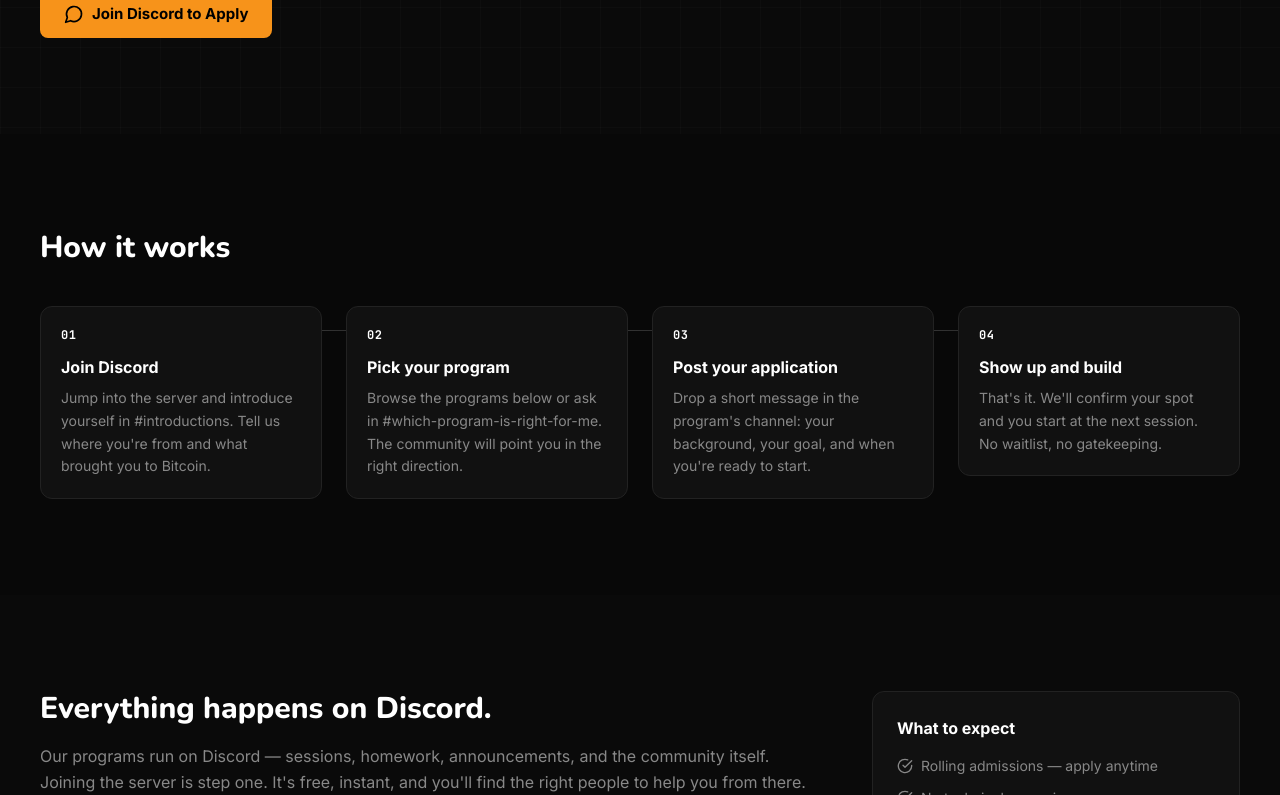
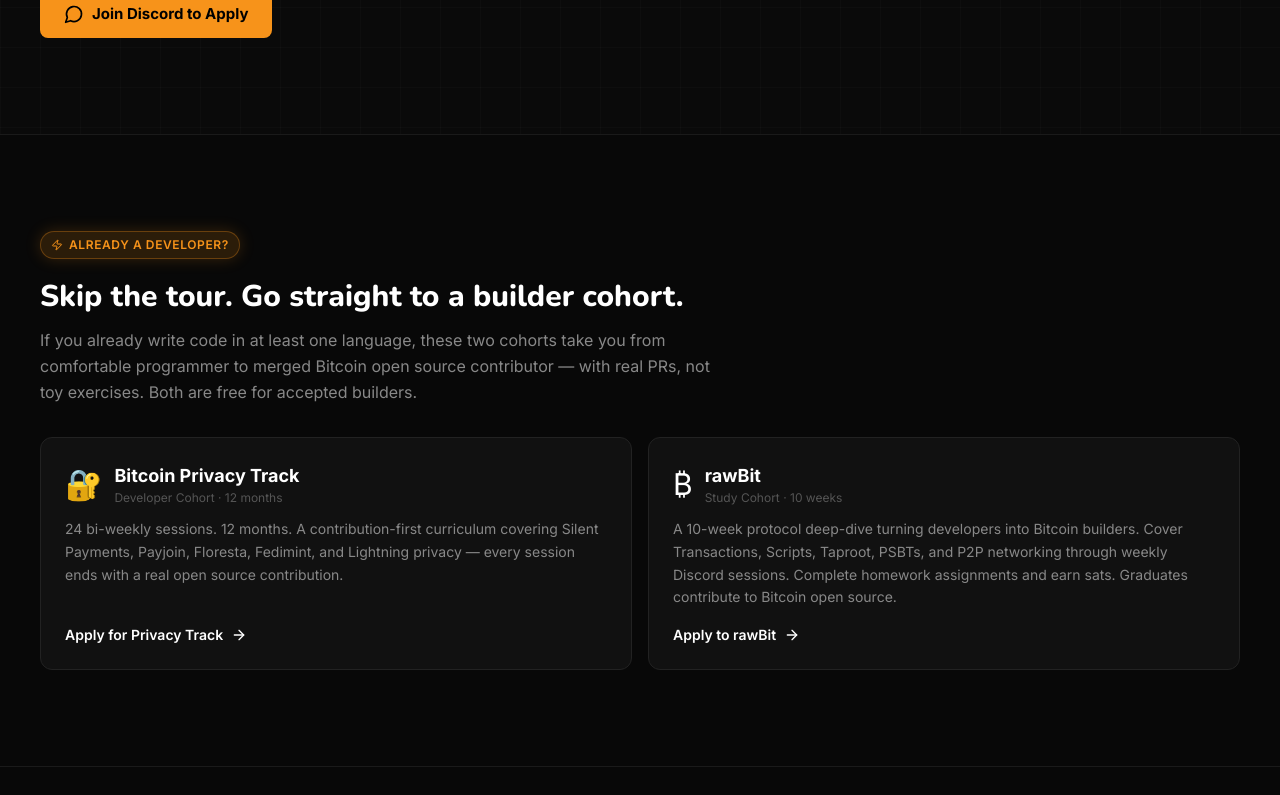
Before and after one commit to code-orange-dev/code-orange-website, a Next.js app: page /apply in a window 1280 px wide. Shown: the part 505-1300 px from the top of the page. Built offline with nearby package versions, Linux system fonts and the light colour scheme; no server answers.

Commit message:
Add Course/Breadcrumb schema, per-page OG metadata, dev fast-track on /apply

```diff
--- a/app/apply/page.tsx
+++ b/app/apply/page.tsx
@@ -6,6 +6,13 @@
 export const metadata: Metadata = {
   title: 'Apply',
   description: 'Apply to a Code Orange Dev School program. Join Discord, pick a program, show up and build.',
+  alternates: { canonical: '/apply' },
+  openGraph: {
+    type: 'website',
+    url: '/apply',
+    title: 'Apply to Code Orange Dev School',
+    description: 'Apply to a Code Orange Dev School program. Join Discord, pick a program, show up and build.',
+  },
 }
 
 const STEPS = [
@@ -63,6 +70,53 @@
               <MessageCircle className="w-5 h-5" />
               Join Discord to Apply
             </Link>
+          </div>
+        </div>
+      </section>
+
+      {/* Developer fast-track — clear path for experienced devs */}
+      <section className="section bg-[#080808] border-y border-[#1a1a1a]">
+        <div className="container-custom">
+          <div className="badge badge-orange mb-5">
+            <Zap className="w-3 h-3" />
+            Already a developer?
+          </div>
+          <h2
+            className="text-3xl font-extrabold text-white mb-3"
+            style={{ fontFamily: 'var(--font-nunito)' }}
+          >
+            Skip the tour. Go straight to a builder cohort.
+          </h2>
+          <p className="text-text-muted leading-relaxed mb-8 max-w-2xl">
+            If you already write code in at least one language, these two cohorts take you
+            from comfortable programmer to merged Bitcoin open source contributor — with real PRs,
+            not toy exercises. Both are free for accepted builders.
+          </p>
+          <div className="grid grid-cols-1 md:grid-cols-2 gap-4">
+            {PROGRAMS.filter((p) => p.tagline === 'For Developers').map((p) => (
+              <Link
+                key={p.slug}
+                href={`/programs/${p.slug}`}
+                className="card p-6 group hover:border-orange-DEFAULT/50 transition-colors flex flex-col"
+              >
+                <div className="flex items-center gap-3 mb-3">
+                  <span className="text-3xl">{p.icon}</span>
+                  <div>
+                    <h3 className="text-white font-bold text-lg group-hover:text-orange-DEFAULT transition-colors">
+                      {p.name}
+                    </h3>
+                    <p className="text-text-dim text-xs">{p.subtitle} · {p.duration}</p>
+                  </div>
+                </div>
+                <p className="text-text-muted text-sm leading-relaxed mb-4 flex-1">
+                  {p.description}
+                </p>
+                <span className="inline-flex items-center gap-2 text-orange-DEFAULT text-sm font-semibold mt-auto">
+                  {p.cta}
+                  <ArrowRight className="w-4 h-4 group-hover:translate-x-1 transition-transform" />
+                </span>
+              </Link>
+            ))}
           </div>
         </div>
       </section>
--- a/app/programs/[slug]/page.tsx
+++ b/app/programs/[slug]/page.tsx
@@ -14,6 +14,7 @@
   Zap,
 } from 'lucide-react'
 import { PROGRAMS, SOCIAL } from '@/lib/constants'
+import CourseSchema from '@/components/CourseSchema'
 
 interface Props {
   params: { slug: string }
@@ -27,9 +28,25 @@
 export async function generateMetadata({ params }: Props): Promise<Metadata> {
   const program = PROGRAMS.find((p) => p.slug === params.slug)
   if (!program) return {}
+  const url = `/programs/${program.slug}`
   return {
     title: `${program.name}, ${program.subtitle}`,
     description: program.description,
+    alternates: { canonical: url },
+    openGraph: {
+      type: 'article',
+      url,
+      title: `${program.name}, ${program.subtitle}`,
+      description: program.description,
+      ...(('poster' in program && program.poster)
+        ? { images: [{ url: program.poster as string }] }
+        : {}),
+    },
+    twitter: {
+      card: 'summary_large_image',
+      title: `${program.name}, ${program.subtitle}`,
+      description: program.description,
+    },
   }
 }
 
@@ -41,6 +58,14 @@
 
   return (
     <div className="pt-28">
+      <CourseSchema
+        name={program.name}
+        description={program.description}
+        slug={program.slug}
+        schedule={program.schedule}
+        format={program.format}
+        free
+      />
       {/* Hero */}
       <section className="section bg-grid relative overflow-hidden">
         <div
--- a/app/programs/privacy-track/page.tsx
+++ b/app/programs/privacy-track/page.tsx
@@ -2,11 +2,26 @@
 import Link from 'next/link'
 import { ArrowLeft, ArrowRight, Github, MessageCircle, Zap } from 'lucide-react'
 import { SOCIAL } from '@/lib/constants'
+import CourseSchema from '@/components/CourseSchema'
 
 export const metadata: Metadata = {
   title: 'Bitcoin Privacy Developer Track',
   description:
     '24 bi-weekly sessions. 12 months. A contribution-first curriculum covering Silent Payments, Payjoin, Floresta, Fedimint, and Lightning privacy. Every session ends with a real open source contribution.',
+  alternates: { canonical: '/programs/privacy-track' },
+  openGraph: {
+    type: 'article',
+    url: '/programs/privacy-track',
+    title: 'Bitcoin Privacy Developer Track',
+    description:
+      '24 bi-weekly sessions. 12 months. A contribution-first curriculum covering Silent Payments, Payjoin, Floresta, Fedimint, and Lightning privacy. Every session ends with a real open source contribution.',
+  },
+  twitter: {
+    card: 'summary_large_image',
+    title: 'Bitcoin Privacy Developer Track',
+    description:
+      '24 bi-weekly sessions. 12 months. A contribution-first curriculum covering Silent Payments, Payjoin, Floresta, Fedimint, and Lightning privacy. Every session ends with a real open source contribution.',
+  },
 }
 
 const PHASES = [
@@ -79,6 +94,14 @@
 export default function PrivacyTrackPage() {
   return (
     <div className="pt-28">
+      <CourseSchema
+        name="Bitcoin Privacy Developer Track"
+        description="24 bi-weekly sessions. 12 months. A contribution-first curriculum covering Silent Payments, Payjoin, Floresta, Fedimint, and Lightning privacy. Every session ends with a real open source contribution."
+        slug="privacy-track"
+        schedule="Bi-weekly, 2–2.5 hours each · 12 months"
+        format="Online • Discord"
+        free
+      />
       {/* Hero */}
       <section className="section bg-grid relative overflow-hidden">
         <div className="absolute top-0 left-0 w-[500px] h-[500px] rounded-full blur-[150px] opacity-15 pointer-events-none" style={{ background: '#6C63FF' }} />
--- /dev/null
+++ b/components/CourseSchema.tsx
@@ -0,0 +1,102 @@
+import { SITE } from '@/lib/constants'
+
+/**
+ * Per-program structured data: Course + CourseInstance + BreadcrumbList.
+ *
+ * Course/CourseInstance makes each program eligible for Google's course
+ * rich results (the "Courses" carousel for queries like
+ * "bitcoin developer course"). BreadcrumbList gives the page a clean
+ * Home › Programs › <Program> trail in search listings.
+ *
+ * Everything here is derived from data we already render on the page,
+ * so it stays in sync and adds zero visual weight.
+ */
+interface Props {
+  /** Program name, e.g. "rawBit" */
+  name: string
+  /** Plain-text program description */
+  description: string
+  /** URL slug, e.g. "rawbit" */
+  slug: string
+  /** Human schedule string, e.g. "Every 2nd Wednesday, 11:00 UTC" */
+  schedule?: string
+  /** "Online • Discord" / "In-Person • Bitcoin House Bali" */
+  format?: string
+  /** Whether the program is free (most are) */
+  free?: boolean
+}
+
+export default function CourseSchema({
+  name,
+  description,
+  slug,
+  schedule,
+  format,
+  free = true,
+}: Props) {
+  const url = `${SITE.url}/programs/${slug}`
+  const isOnline = !format || /online|discord/i.test(format)
+
+  const course = {
+    '@context': 'https://schema.org',
+    '@type': 'Course',
+    name,
+    description,
+    url,
+    provider: {
+      '@type': 'EducationalOrganization',
+      name: SITE.name,
+      sameAs: SITE.url,
+    },
+    isAccessibleForFree: free,
+    inLanguage: 'en',
+    hasCourseInstance: {
+      '@type': 'CourseInstance',
+      courseMode: isOnline ? 'online' : 'onsite',
+      ...(schedule ? { courseSchedule: schedule } : {}),
+      ...(isOnline
+        ? {}
+        : {
+            location: {
+              '@type': 'Place',
+              name: SITE.location,
+              address: SITE.location,
+            },
+          }),
+      ...(free
+        ? {
+            offers: {
+              '@type': 'Offer',
+              price: '0',
+              priceCurrency: 'USD',
+              availability: 'https://schema.org/InStock',
+              url,
+            },
+          }
+        : {}),
+    },
+  }
+
+  const breadcrumbs = {
+    '@context': 'https://schema.org',
+    '@type': 'BreadcrumbList',
+    itemListElement: [
+      { '@type': 'ListItem', position: 1, name: 'Home', item: SITE.url },
+      { '@type': 'ListItem', position: 2, name: 'Programs', item: `${SITE.url}/programs` },
+      { '@type': 'ListItem', position: 3, name, item: url },
+    ],
+  }
+
+  return (
+    <>
+      <script
+        type="application/ld+json"
+        dangerouslySetInnerHTML={{ __html: JSON.stringify(course) }}
+      />
+      <script
+        type="application/ld+json"
+        dangerouslySetInnerHTML={{ __html: JSON.stringify(breadcrumbs) }}
+      />
+    </>
+  )
+}
```
Also changed, not shown: 1 other file (tests, documents, lock files or other folders).
